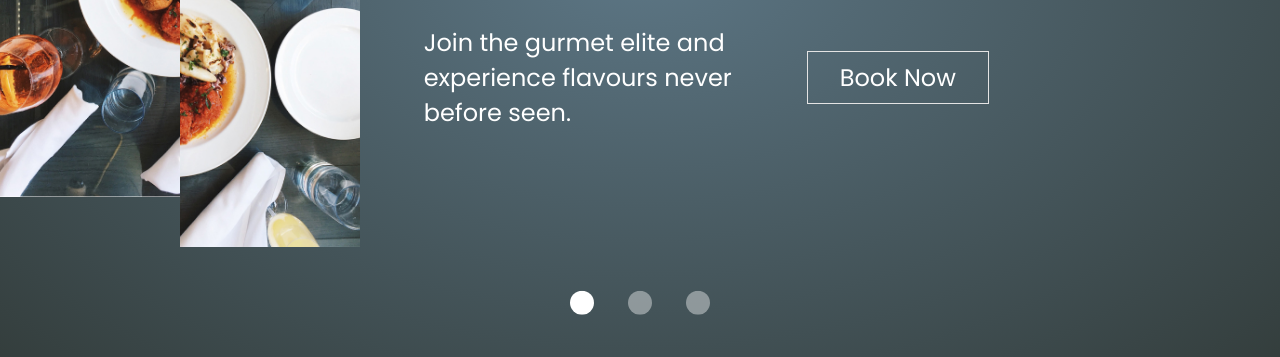
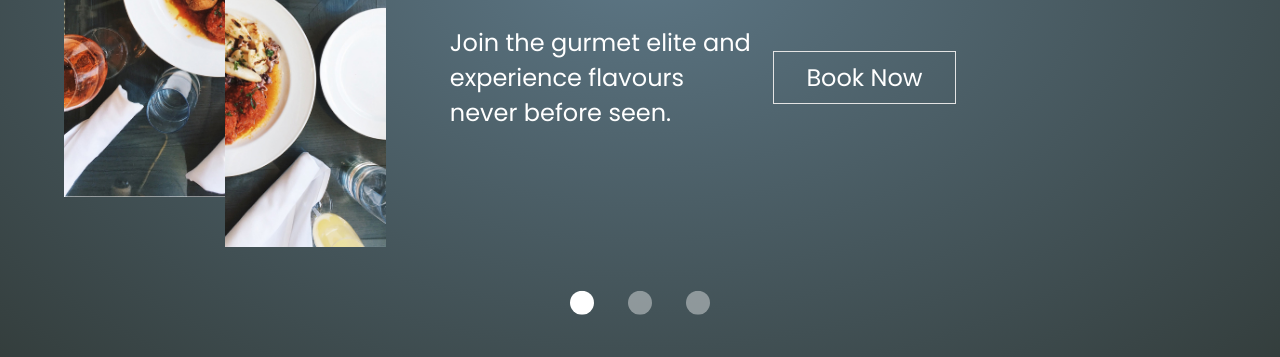
Before and after one commit to Oudwins/zwary, a plain HTML site: page src/index.html in a window 1280 px wide. Shown: the part 443-800 px from the top of the page. Drawn offline with nearby package versions, Linux system fonts and the light colour scheme.

Commit message:
flexbox works?

```diff
--- a/src/css/main.css
+++ b/src/css/main.css
@@ -87,6 +87,7 @@ body {
 /* IMG HERO */
 .page {
   min-height: 90vh;
+  padding: 0 5% 0 5%;
   display: flex;
   align-items: center;
   justify-content: center;
```
